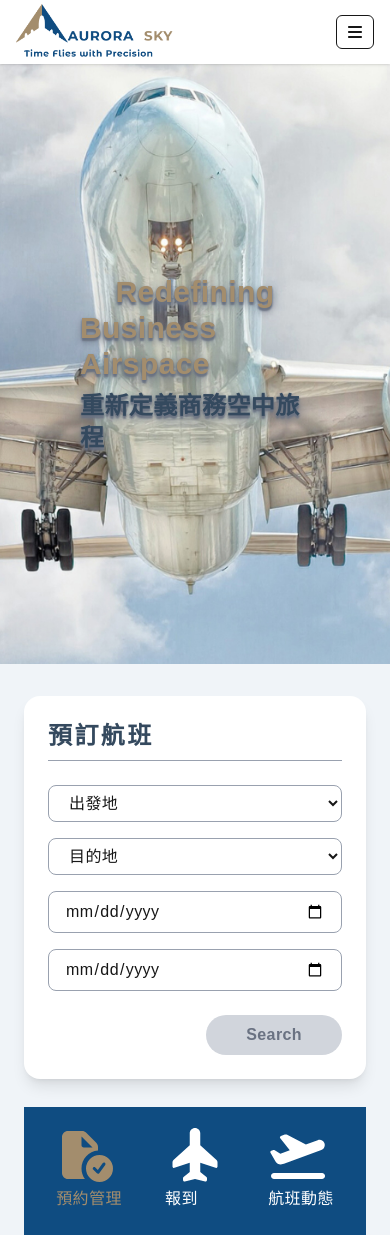
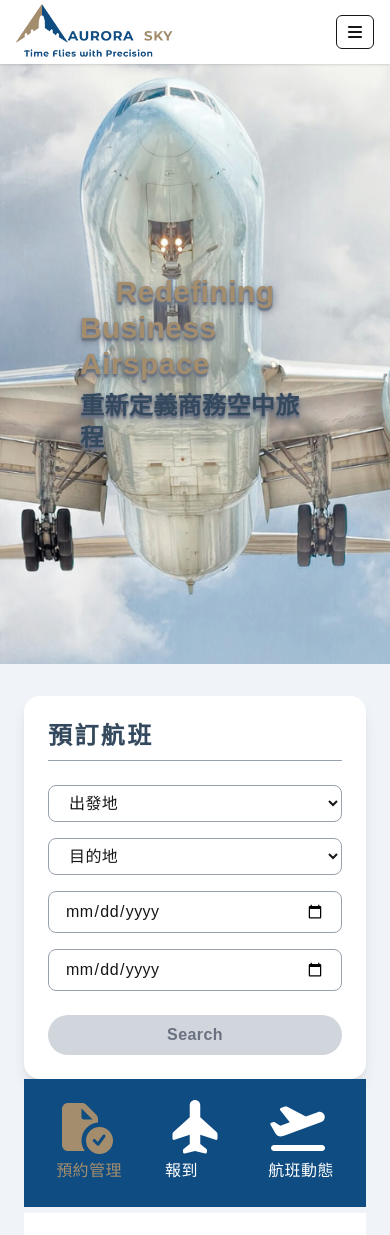
Before and after one commit to CHIAO919/aurorasky, a Next.js app: page / in a window 390 px wide. Shown: the top 1235 px of the page. Built offline with nearby package versions, Linux system fonts and the light colour scheme.

Commit message:
style: Update FlightBookingForm layout and button styles for improved responsiveness

```diff
--- a/src/components/index/FlightBookingForm.jsx
+++ b/src/components/index/FlightBookingForm.jsx
@@ -72,7 +72,7 @@ export default function FlightBookingForm({ onSubmit }) {
     const canSearch = departure && arrival && departDate && returnDate;
 
     return (
-        <section className="mb-7">
+        <section>
             <div className="bg-white rounded-2xl shadow-lg p-6 md:p-10 max-w-5xl mx-auto leading-6 tracking-wide">
                 <h2 className="text-text-blue text-2xl font-bold border-b border-gray-400 pb-2 mb-6 tracking-widest">
                     預訂航班
@@ -143,8 +143,8 @@ export default function FlightBookingForm({ onSubmit }) {
                             disabled={!canSearch}
                             className={`rounded-full py-2 font-bold transition
                                 ${canSearch
-                                ? 'bg-main-blue text-white px-10 hover:bg-blue-700'
-                                : 'bg-gray-300 text-gray-500 px-10 cursor-not-allowed'}
+                                ? 'bg-main-blue text-white w-[100%] md:w-[25%] hover:bg-blue-700'
+                                : 'bg-gray-300 text-gray-500 w-[100%] md:w-[25%] cursor-not-allowed'}
                             `}
                         >
                             Search
```
